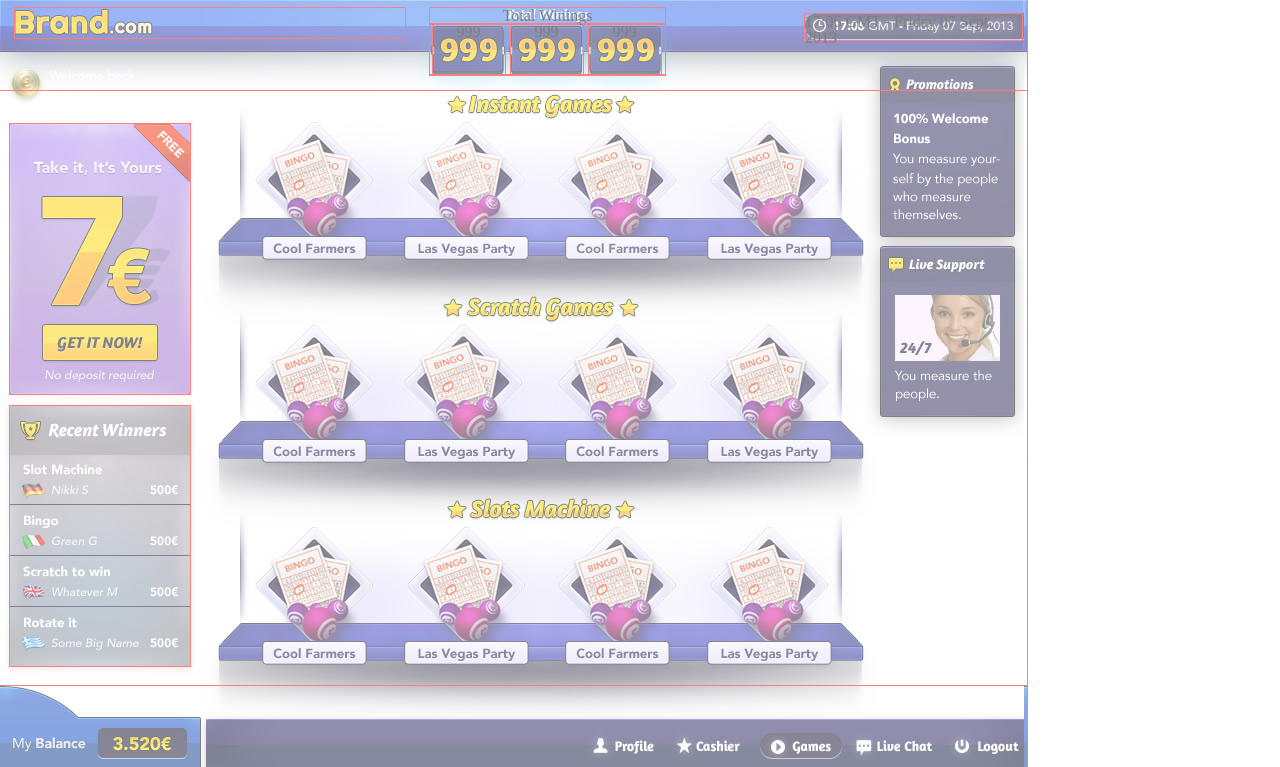
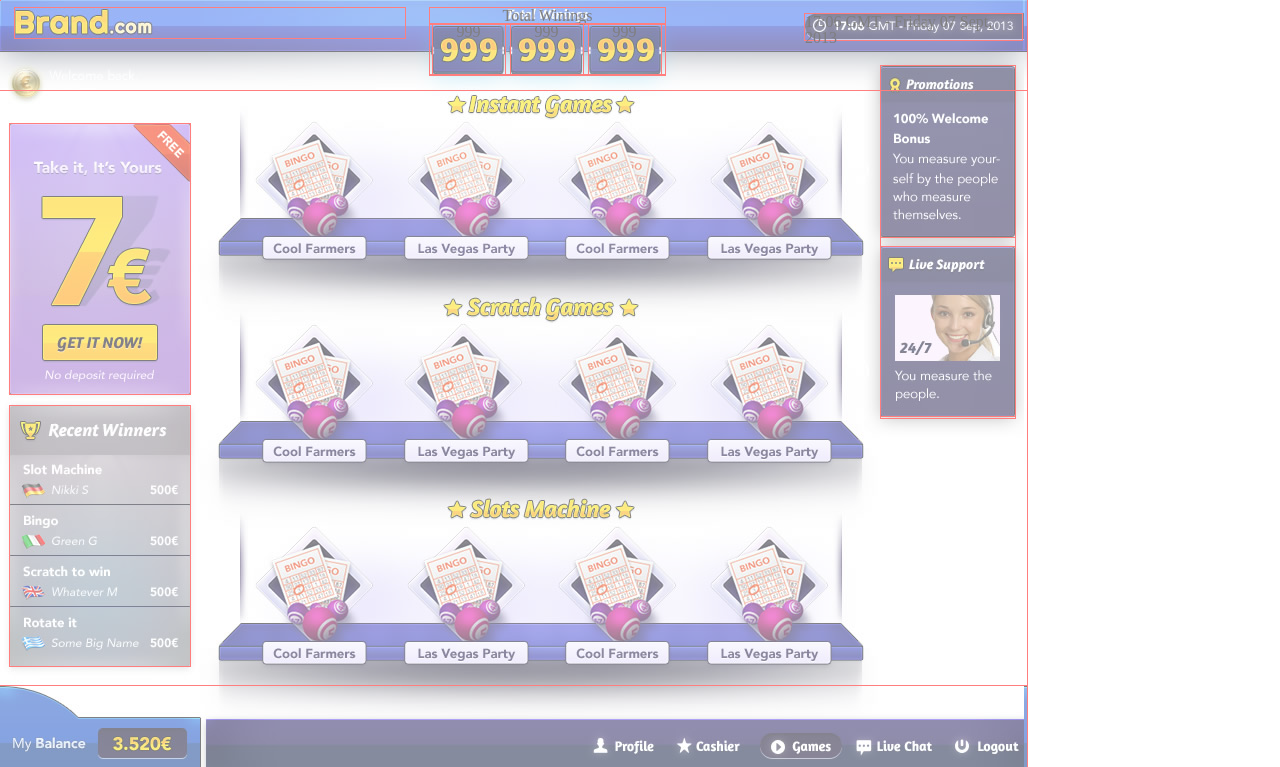
Before and after one commit to srgg6701/games, a PHP site: page / in a window 1280 px wide. Shown: the top 767 px of the page. Run offline with PHP 8.4, Linux system fonts and the light colour scheme.

Commit message:
Отпозиционированы правые блоки.

```diff
--- a/index.php
+++ b/index.php
@@ -34,6 +34,11 @@
     </div>
 	<div id="leftBoxes"></div>
 	<div id="leftBoxesBottom"></div>
+    <div id="scene"></div>
+    <div id="right_block">
+    	<div id="promotions"></div>
+        <div id="live_support"></div>
+    </div>
     <div id="bottomMenu"></div>
 </div>
 </body>
--- a/stylesheets/test.css
+++ b/stylesheets/test.css
@@ -64,6 +64,23 @@
 	height: 260px;
 	top: 406px;
 }
+
+#right_block{
+	height: 350px;
+	right: 12px;
+	top: 66px;
+	width: 134px;
+}
+	#promotions,
+	#live_support{
+		height: 171px;
+		position:relative;
+		width:100%;
+	}
+	#promotions{
+		margin-bottom: 10px;
+	}
+
 #bottomMenu{
 	left:0;
 	bottom:0;
```
